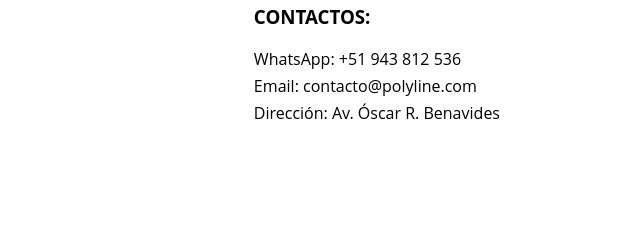
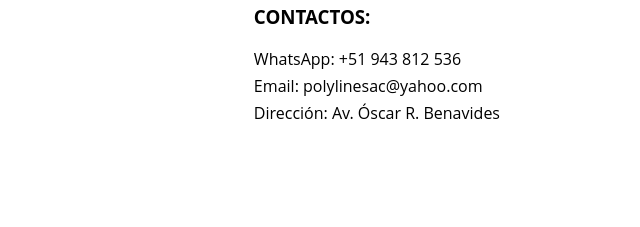
Before and after one commit to PolylineSAC/Site, a website: page Contact/Información.html in a window 1280 px wide. Shown: the part 3894-4121 px from the top of the page, 640-1280 px from the left. Drawn offline with nearby package versions, Linux system fonts and the light colour scheme; files whose address does not match are found by name.

Commit message:
Updat Información.html

```diff
--- a/Contact/Información.html
+++ b/Contact/Información.html
@@ -343,9 +343,10 @@
         <div class="bloque-contacto" style="color: black;">
             <h3>CONTACTOS:</h3>
             <p>WhatsApp: <a href="https://wa.link/lkvfnb">+51 943 812 536</a></p>
-            <p>Email: <a href="mailto:contacto@polyline.com">contacto@polyline.com</a></p>
+            <p>Email: <a href="mailto:polylinesac@yahoo.com">polylinesac@yahoo.com</a></p>
             <p>Dirección: Av. Óscar R. Benavides</p>
         </div>
+
     </div>
 </footer>
 
```
